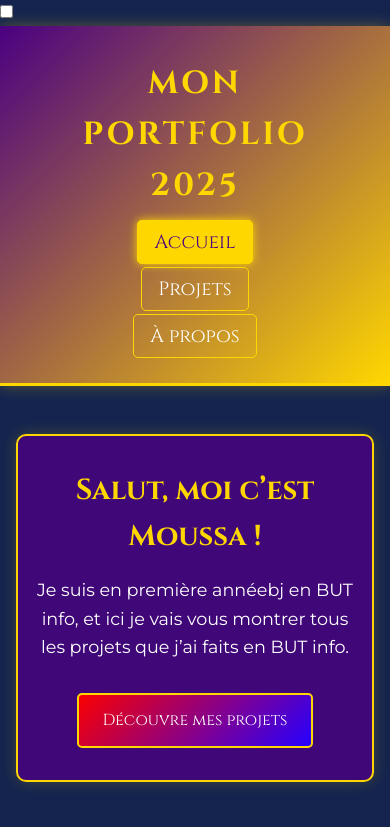
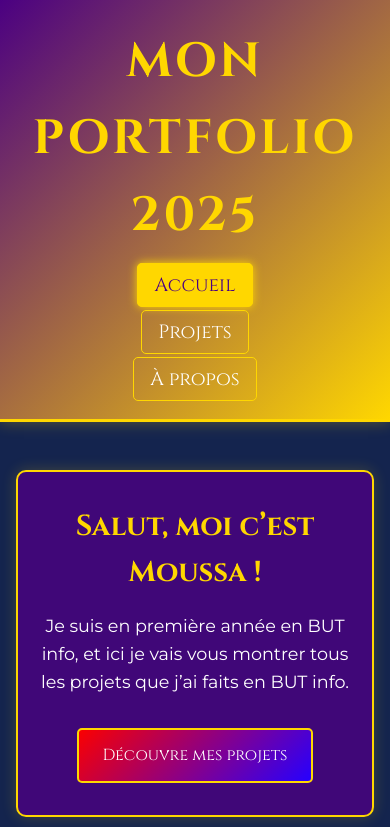
Before and after one commit to Lemaitre888/Portfolio, a website: page index.html in a window 390 px wide. Shown: the top 827 px of the page. Drawn offline with Linux system fonts and the light colour scheme.

Commit message:
QR code4

```diff
--- a/Portfolio.css
+++ b/Portfolio.css
@@ -524,9 +524,14 @@ em {
 
 /* Responsive */
 @media (max-width: 600px) {
-    .header h1 {
-        font-size: 2rem;
+    .header {
+        position: sticky;
+        top: 0;
+        z-index: 100;
+        padding: 1.5rem 1rem; /* un peu moins de padding mais propre */
     }
+}
+
 
     .nav ul {
         flex-direction: column;
@@ -561,7 +566,7 @@ em {
     }
 
     .header {
-        position: sticky;
+        position: relative;
         top: 0;
         z-index: 100;
         background: linear-gradient(135deg, #4B0082, #FFD700);
--- a/index.html
+++ b/index.html
@@ -10,15 +10,6 @@
 </head>
 
 <body>
-
-<!-- MENU BURGER -->
-<div class="burger">
-  <input type="checkbox" id="menu-toggle">
-  <label for="menu-toggle" class="burger-label">
-    <span></span>
-  </label>
-</div>
-
 <header class="header">
   <h1>Mon Portfolio 2025</h1>
   <nav class="nav" aria-label="Menu principal">
@@ -30,10 +21,11 @@
   </nav>
 </header>
 
+
 <main class="main">
   <section class="intro">
     <h2>Salut, moi c’est Moussa !</h2>
-    <p>Je suis en première annéebj en BUT info, et ici je vais vous montrer tous les projets que j’ai faits en BUT info.</p>
+    <p>Je suis en première année en BUT info, et ici je vais vous montrer tous les projets que j’ai faits en BUT info.</p>
     <a href="projets.html" class="cta-button">Découvre mes projets</a>
   </section>
 
```
